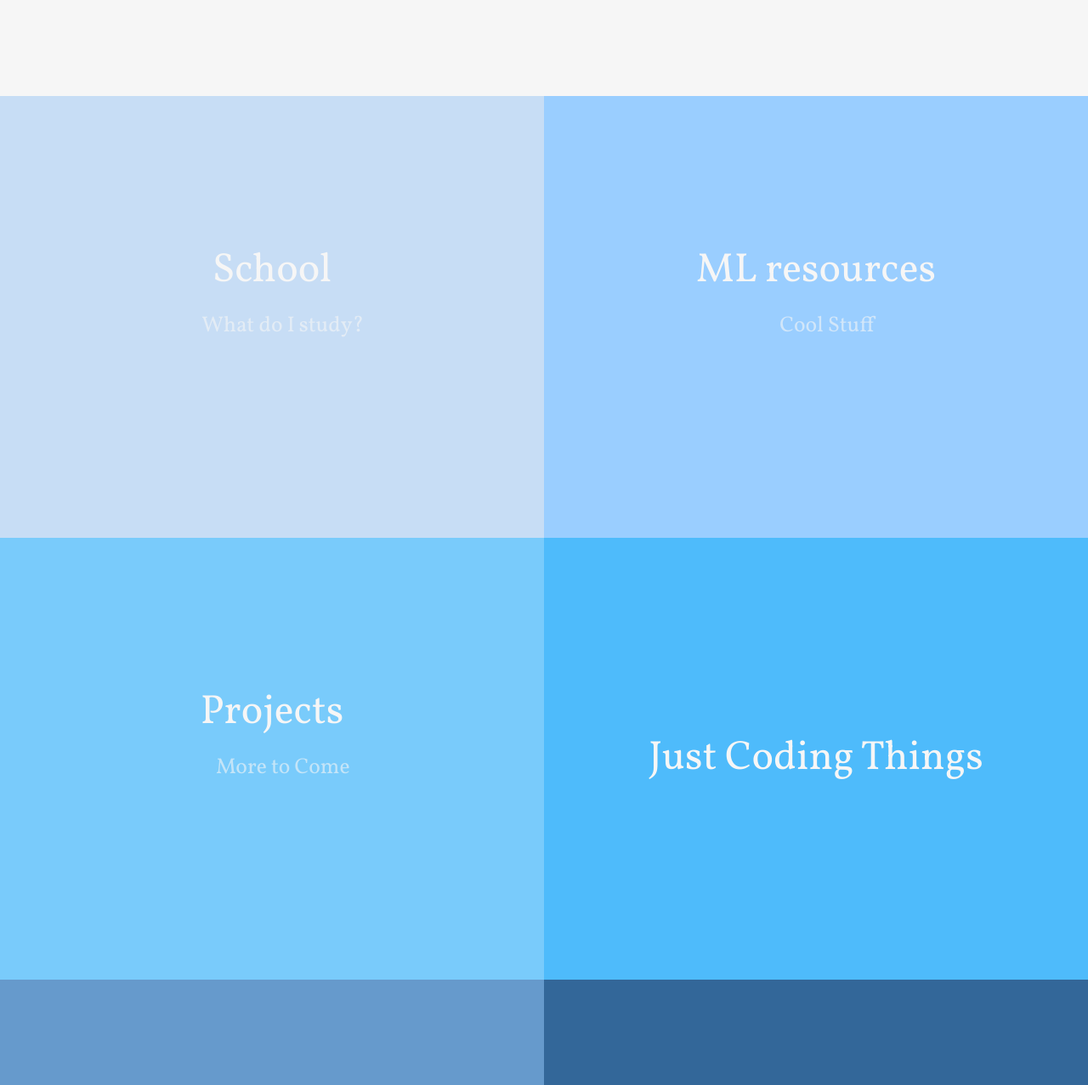
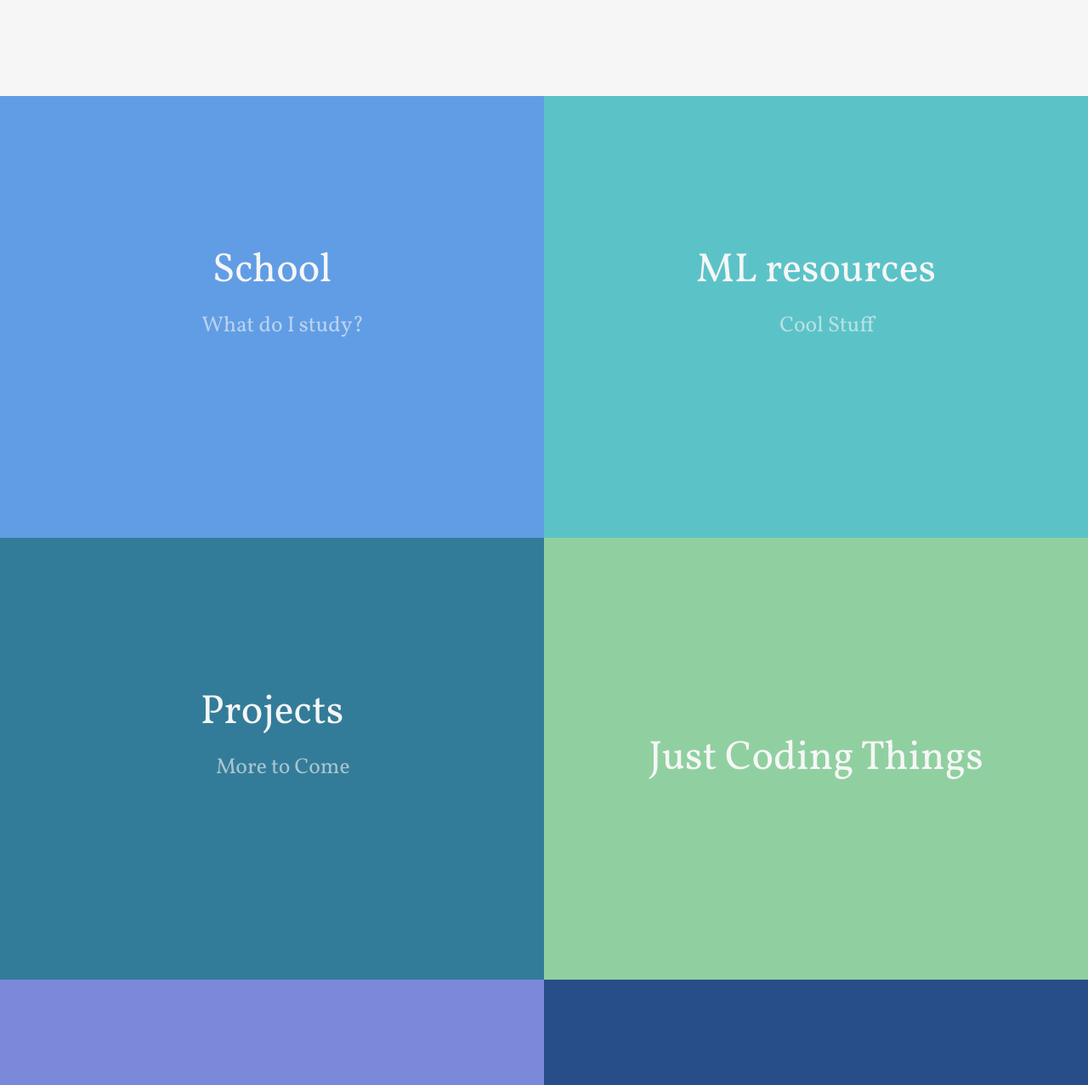
Before and after one commit to corbyrosset/corbyrosset.github.io, a plain HTML site: page index.html in a window 1280 px wide. Shown: the part 703-1980 px from the top of the page at 85% size. Drawn offline with nearby package versions, Linux system fonts and the light colour scheme.

Commit message:
added files

```diff
--- a/css/style.css
+++ b/css/style.css
@@ -160,79 +160,7 @@ Main content
   -moz-transition: -moz-transform 0.5s 0.4s;
   transition: transform 0.5s 0.4s;
 }
-/*
-.cd-main.fold-is-open > * {
-   on mobile - translate .cd-main content to the right when the .cd-folding-panel is open
-  -webkit-transform: translateX(100%);
-  -moz-transform: translateX(100%);
-  -ms-transform: translateX(100%);
-  -o-transform: translateX(100%);
-  transform: translateX(100%);
-  -webkit-transition: -webkit-transform 0.5s 0s;
-  -moz-transition: -moz-transform 0.5s 0s;
-  transition: transform 0.5s 0s;
-}
-*/
-/*
-@media only screen and (min-width: 600px) {
-  .cd-main.fold-is-open > * {
-    -webkit-transform: translateX(600px);
-    -moz-transform: translateX(600px);
-    -ms-transform: translateX(600px);
-    -o-transform: translateX(600px);
-    transform: translateX(600px);
-  }
-}
-*/
-/*
-@media only screen and (min-width: 1100px) {
-  .cd-main::before {
-    content: 'desktop';
-  }
-  .cd-main.fold-is-open > * {
-    -webkit-transform: translateX(0);
-    -moz-transform: translateX(0);
-    -ms-transform: translateX(0);
-    -o-transform: translateX(0);
-    transform: translateX(0);
-  }
-}
-*/
 
-/*
-.cd-gallery::after {
-  clear: both;
-  content: "";
-  display: table;
-}
-*/
-/*
-.cd-gallery::before {
-  display: block;
-  content: '';
-  position: absolute;
-  z-index: 1;
-  top: 0;
-  left: 0;
-  height: 100%;
-  width: 100%;
-  background-color: rgba(28, 23, 38, 0.6);
-  opacity: 0;
-  visibility: hidden;
-  -webkit-transition: opacity 0.5s 0.4s, visibility 0s 0.9s;
-  -moz-transition: opacity 0.5s 0.4s, visibility 0s 0.9s;
-  transition: opacity 0.5s 0.4s, visibility 0s 0.9s;
-}
-*/
-/*
-.fold-is-open .cd-gallery::before {
-  visibility: visible;
-  opacity: 1;
-  -webkit-transition: opacity 0.5s 0s, visibility 0s 0s;
-  -moz-transition: opacity 0.5s 0s, visibility 0s 0s;
-  transition: opacity 0.5s 0s, visibility 0s 0s;
-}
-*/
 
 .cd-item {
   width: 100%;
@@ -274,22 +202,22 @@ Main content
   vertical-align: middle;
 }
 .cd-item:nth-of-type(1) {
-  background-color: #c7ddf5; <!--#63b8ff;-->
+  background-color: #619DE5 ; <!--#c7ddf5;-->
 }
 .cd-item:nth-of-type(2) {
-  background-color: #9aceff; <!--8ee5ee;-->
+  background-color: #5BC3C8 ; <!--8ee5ee;-->
 }
 .cd-item:nth-of-type(3) {
-  background-color: #79CBFB;
+  background-color: #337C99 ;
 }
 .cd-item:nth-of-type(4) {
-  background-color: #4EBBFB;<!--4f94cd;-->
+  background-color: #90D0A0 ;<!--4f94cd;-->
 }
 .cd-item:nth-of-type(5) {
-    background-color: #669acc;
+    background-color: #7B89DB ;
 }
 .cd-item:nth-of-type(6) {
-  background-color: #336799;<!--162955;-->
+  background-color: #284E8A ;<!--162955;-->
 }
 .cd-item h2 {
   font-size: 2.2rem;
```
